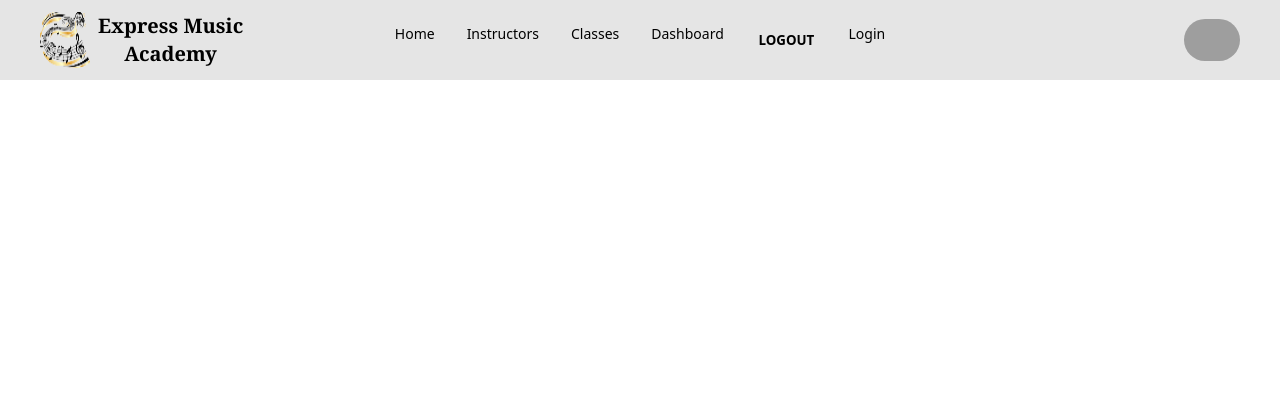
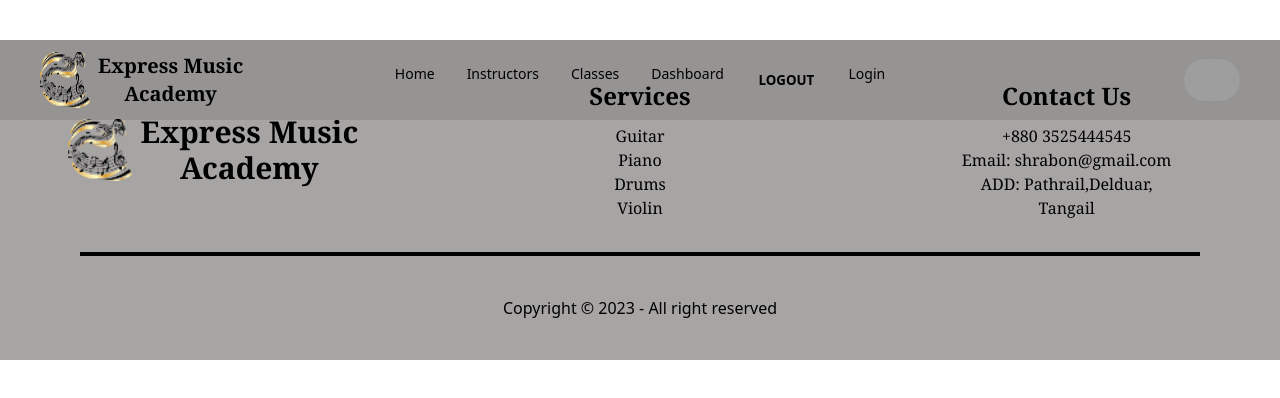
Before and after one commit to shrabontambuli/sapience-task-client, a React (Vite) app: page / in a window 1280 px wide. Shown: the top 398 px of the page. Built offline with nearby package versions, Linux system fonts and the light colour scheme; grey boxes are pictures that could not be loaded.

Commit message:
create footer

```diff
--- a/src/App.jsx
+++ b/src/App.jsx
@@ -1,4 +1,6 @@
+import { Outlet } from "react-router-dom"
 import Navbar from "./Pages/Shared/Navbar/Navbar"
+import Footer from "./Pages/Shared/Footer/Footer"
 
 
 function App() {
@@ -6,6 +8,8 @@ function App() {
   return (
     <>
       <Navbar/>
+      <Outlet/>
+      <Footer/>
     </>
   )
 }
--- /dev/null
+++ b/src/Pages/Shared/Footer/Footer.jsx
@@ -0,0 +1,35 @@
+
+
+
+const Footer = () => {
+    return (
+        <div className="mt-10 bg-[#a7a4a4] text-black py-10">
+            <div className="grid grid-cols-1 lg:grid-cols-3 gap-y-5 text-center font-serif items-center">
+                <div className="inline-flex justify-center items-center">
+                    <img className="w-16" src="/image/pngwing.com (1).png" alt="" />
+                    <h1 className="text-3xl font-semibold ms-2">Express Music <br /> Academy</h1>
+                </div>
+                <div>
+                    <h1 className="text-2xl font-semibold mb-3">Services</h1>
+                    <p>Guitar</p>
+                    <p>Piano</p>
+                    <p>Drums</p>
+                    <p>Violin</p>
+                </div>
+                <div>
+                    <h1 className="text-2xl font-semibold mb-3">Contact Us</h1>
+                    <p>+880 3525444545</p>
+                    <p>Email: shrabon@gmail.com </p>
+                    <p>ADD: Pathrail,Delduar,</p>
+                    <p>Tangail</p>
+                </div>
+            </div>
+            <hr className="mt-8 mx-20 border-black border-2" />
+            <div className="text-center mt-10">
+                <p>Copyright © 2023 - All right reserved</p>
+            </div>
+        </div>
+    );
+};
+
+export default Footer;
```
Also changed, not shown: .eslintrc.cjs.
